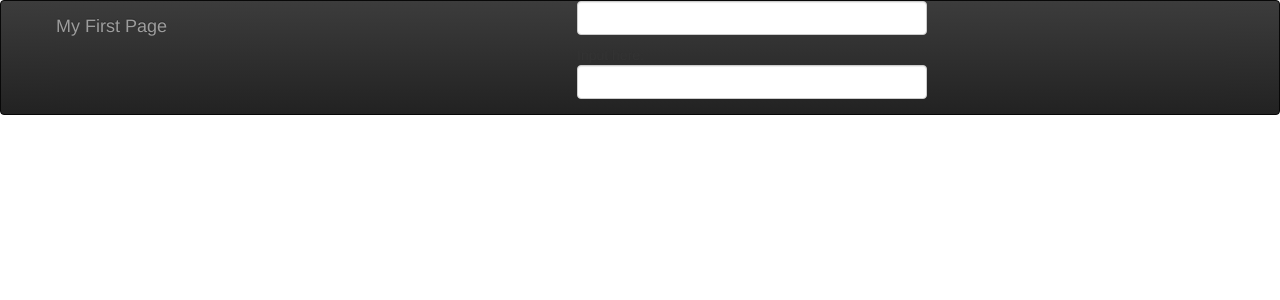
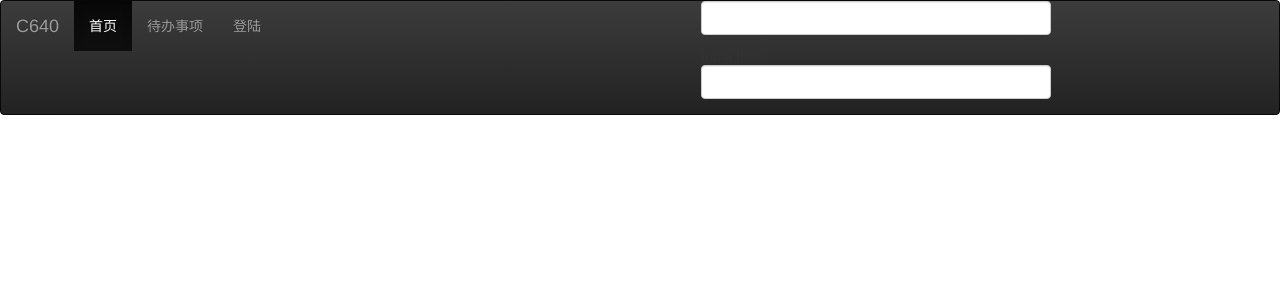
Before and after one commit to zhengjian2015/Algorithm, a Django app: template loginproject/main/templates/basemain.html in a window 1280 px wide. Shown: the top 300 px of the page. Run offline with Django 3.2, Linux system fonts and the light colour scheme; the template is opened without the code that fills it, so the values that code supplies are empty.

Commit message:
登陆注册功能（1）

```diff
--- a/loginproject/main/templates/basemain.html
+++ b/loginproject/main/templates/basemain.html
@@ -12,10 +12,36 @@
 </head>
 
 <body>
-<nav class="navbar navbar-inverse">
-    <ul class="navbar-header">
-        <a class="navbar-brand" href="#">My First Page</a>
-    </ul>
+<nav class="navbar navbar-inverse" role="navigation">
+<div class="container-fluid">
+    <div class="navbar-header">
+        <a class="navbar-brand" href="#">C640</a>
+    </div>
+    <div>
+    <ul class="nav navbar-nav">
+        <li class="active"><a href="#">首页</a></li>
+        <li><a href="#">待办事项</a></li>
+        {% if request.user.is_authenticated %}
+        <li><a href="#">当前用户：{{ request.user.name }}</a></li>
+        <li class="dropdown">
+            <a href="#" class="dropdown-toggle" data-toggle="dropdown">
+                个人中心<b class="caret"></b>
+            </a>
+            <ul class="dropdown-menu">
+                <li><a href="#">定制工具</a></li>
+                <li><a href="#">？</a></li>
+                <li><a href="#">？</a></li>
+                <li class="divider"></li>
+                <li><a href="#">修改个人信息</a></li>
+                <li class="divider"></li>
+                <li><a href="#">退出  </a></li>
+            </ul>
+        </li>
+        {% else %}
+        <li><a href="#">登陆</a></li>
+        <li><a href="#"></a></li>
+        {% endif %}
+</div>
 <nav>
 
 <div class="container navbar-inverse">
```
